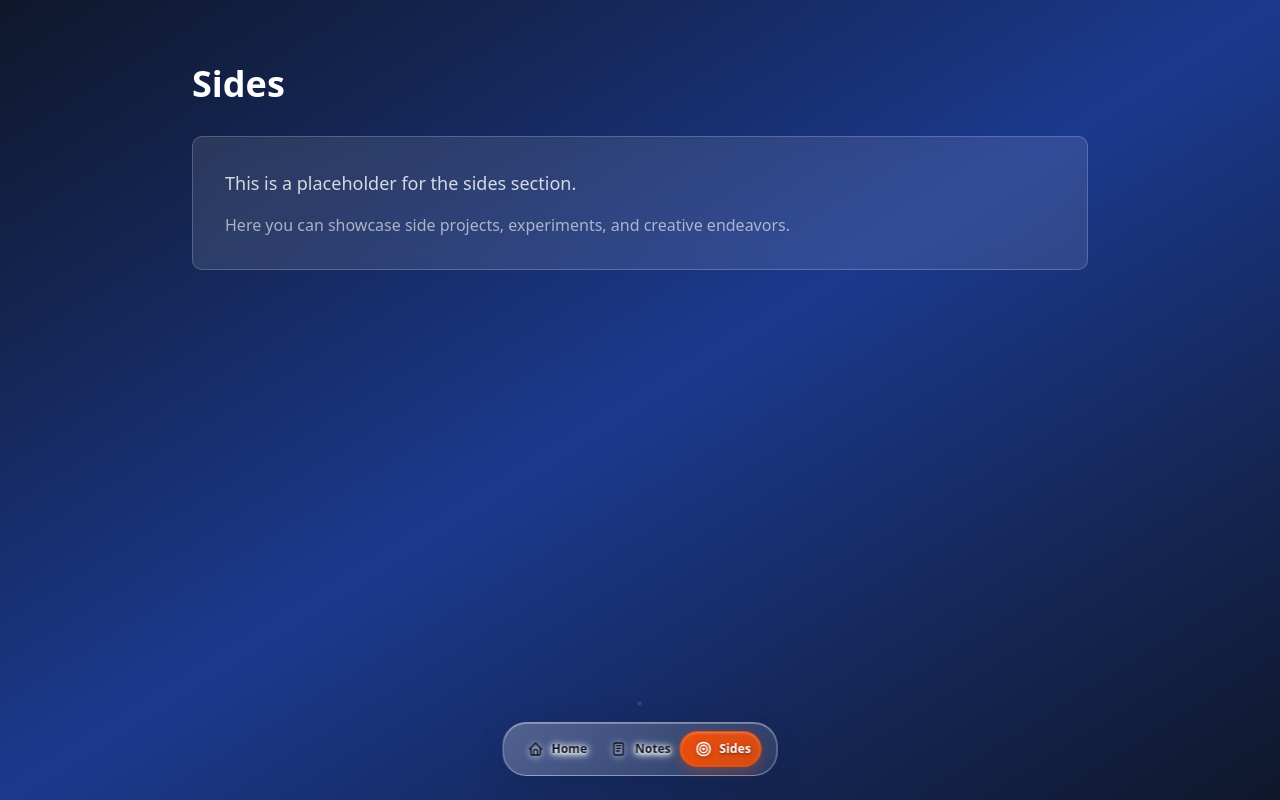
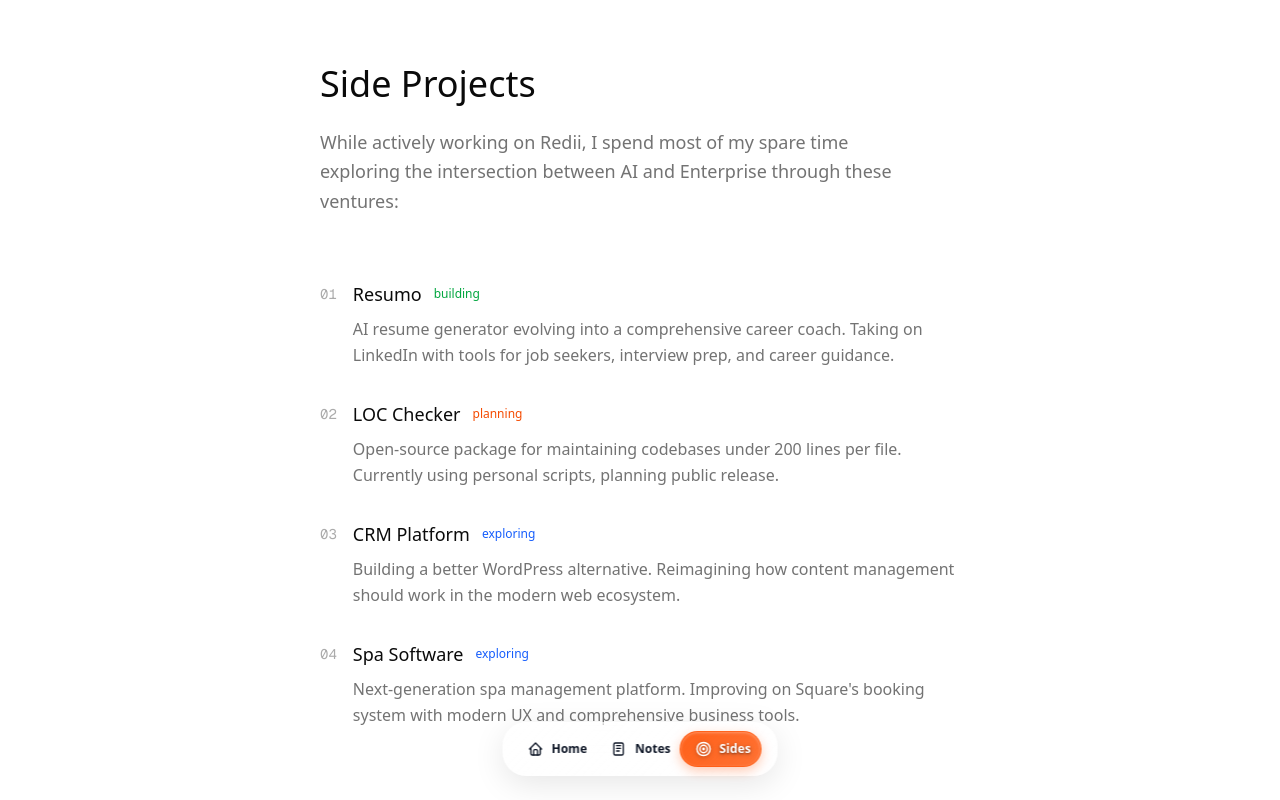
Before and after one commit to henrykobutra/kobutra-25, a Next.js app: page /sides in a window 1280 px wide. Built offline with nearby package versions, Linux system fonts and the light colour scheme.

Commit message:
feat: enhance UI animations with Framer Motion and add side projects content

```diff
--- a/app/notes/page.tsx
+++ b/app/notes/page.tsx
@@ -69,15 +69,36 @@ export default function NotesPage() {
             <motion.li
               key={index}
               variants={itemVariants}
-              className="group cursor-pointer"
+              whileHover={{
+                x: 8,
+                transition: {
+                  type: "spring",
+                  stiffness: 400,
+                  damping: 25
+                }
+              }}
+              className="group"
             >
               <div className="flex items-center gap-4">
-                <span className="text-sm font-mono text-muted-foreground/60 min-w-[2ch]">
+                <motion.span
+                  className="text-sm font-mono text-muted-foreground/60 min-w-[2ch]"
+                  whileHover={{
+                    scale: 1.1,
+                    color: "rgb(var(--primary))",
+                    transition: { duration: 0.2 }
+                  }}
+                >
                   {String(index + 1).padStart(2, '0')}
-                </span>
-                <span className="text-lg text-foreground group-hover:text-primary transition-colors duration-200 leading-relaxed">
+                </motion.span>
+                <motion.span
+                  className="text-lg text-foreground leading-relaxed"
+                  whileHover={{
+                    color: "rgb(var(--primary))",
+                    transition: { duration: 0.2 }
+                  }}
+                >
                   {item}
-                </span>
+                </motion.span>
               </div>
             </motion.li>
           ))}
--- a/app/sides/page.tsx
+++ b/app/sides/page.tsx
@@ -1,19 +1,147 @@
+'use client';
+
+import { motion } from 'framer-motion';
+
+// Animation variants consistent with notes page
+const containerVariants = {
+  hidden: { opacity: 0 },
+  visible: {
+    opacity: 1,
+    transition: {
+      staggerChildren: 0.1,
+      delayChildren: 0.2
+    }
+  }
+};
+
+const itemVariants = {
+  hidden: { opacity: 0, y: 20 },
+  visible: {
+    opacity: 1,
+    y: 0,
+    transition: { duration: 0.5 }
+  }
+};
+
+interface SideProject {
+  name: string;
+  description: string;
+  status: 'building' | 'exploring' | 'planning';
+}
+
+const sideProjects: SideProject[] = [
+  {
+    name: "Resumo",
+    description: "AI resume generator evolving into a comprehensive career coach. Taking on LinkedIn with tools for job seekers, interview prep, and career guidance.",
+    status: "building"
+  },
+  {
+    name: "LOC Checker",
+    description: "Open-source package for maintaining codebases under 200 lines per file. Currently using personal scripts, planning public release.",
+    status: "planning"
+  },
+  {
+    name: "CRM Platform",
+    description: "Building a better WordPress alternative. Reimagining how content management should work in the modern web ecosystem.",
+    status: "exploring"
+  },
+  {
+    name: "Spa Software",
+    description: "Next-generation spa management platform. Improving on Square's booking system with modern UX and comprehensive business tools.",
+    status: "exploring"
+  }
+];
+
+const getStatusColor = (status: string) => {
+  switch (status) {
+    case 'building':
+      return 'text-green-600';
+    case 'exploring':
+      return 'text-blue-600';
+    case 'planning':
+      return 'text-orange-600';
+    default:
+      return 'text-muted-foreground';
+  }
+};
+
+/**
+ * Side projects page showcasing ongoing ventures and explorations.
+ */
 export default function SidesPage() {
   return (
-    <div className="min-h-screen bg-gradient-to-br from-slate-900 via-blue-900 to-slate-900">
-      <div className="container mx-auto px-4 py-16">
-        <div className="max-w-4xl mx-auto">
-          <h1 className="text-4xl font-bold text-white mb-8">Sides</h1>
-          <div className="bg-white/10 backdrop-blur-sm rounded-lg p-8 border border-white/20">
-            <p className="text-white/80 text-lg mb-4">
-              This is a placeholder for the sides section.
-            </p>
-            <p className="text-white/60">
-              Here you can showcase side projects, experiments, and creative endeavors.
-            </p>
-          </div>
-        </div>
+    <motion.div
+      className="min-h-screen py-16"
+      variants={containerVariants}
+      initial="hidden"
+      animate="visible"
+    >
+      <div className="max-w-2xl mx-auto px-4">
+        <motion.div
+          variants={itemVariants}
+          className="mb-16"
+        >
+          <h1 className="text-3xl md:text-4xl font-light mb-6">
+            Side Projects
+          </h1>
+          <p className="text-lg text-muted-foreground leading-relaxed max-w-xl">
+            While actively working on Redii, I spend most of my spare time exploring the intersection between AI and Enterprise through these ventures:
+          </p>
+        </motion.div>
+
+        <motion.div
+          className="space-y-8"
+          variants={containerVariants}
+        >
+          {sideProjects.map((project, index) => (
+            <motion.div
+              key={index}
+              variants={itemVariants}
+              whileHover={{
+                x: 8,
+                transition: {
+                  type: "spring",
+                  stiffness: 400,
+                  damping: 25
+                }
+              }}
+              className="group"
+            >
+              <div className="flex items-start gap-4">
+                <motion.span
+                  className="text-sm font-mono text-muted-foreground/60 min-w-[2ch] mt-1"
+                  whileHover={{
+                    scale: 1.1,
+                    color: "rgb(var(--primary))",
+                    transition: { duration: 0.2 }
+                  }}
+                >
+                  {String(index + 1).padStart(2, '0')}
+                </motion.span>
+                <div className="flex-1">
+                  <div className="flex items-center gap-3 mb-2">
+                    <motion.h3
+                      className="text-lg font-medium text-foreground"
+                      whileHover={{
+                        color: "rgb(var(--primary))",
+                        transition: { duration: 0.2 }
+                      }}
+                    >
+                      {project.name}
+                    </motion.h3>
+                    <span className={`text-xs font-medium ${getStatusColor(project.status)}`}>
+                      {project.status}
+                    </span>
+                  </div>
+                  <p className="text-muted-foreground leading-relaxed">
+                    {project.description}
+                  </p>
+                </div>
+              </div>
+            </motion.div>
+          ))}
+        </motion.div>
       </div>
-    </div>
-  )
+    </motion.div>
+  );
 }
```
